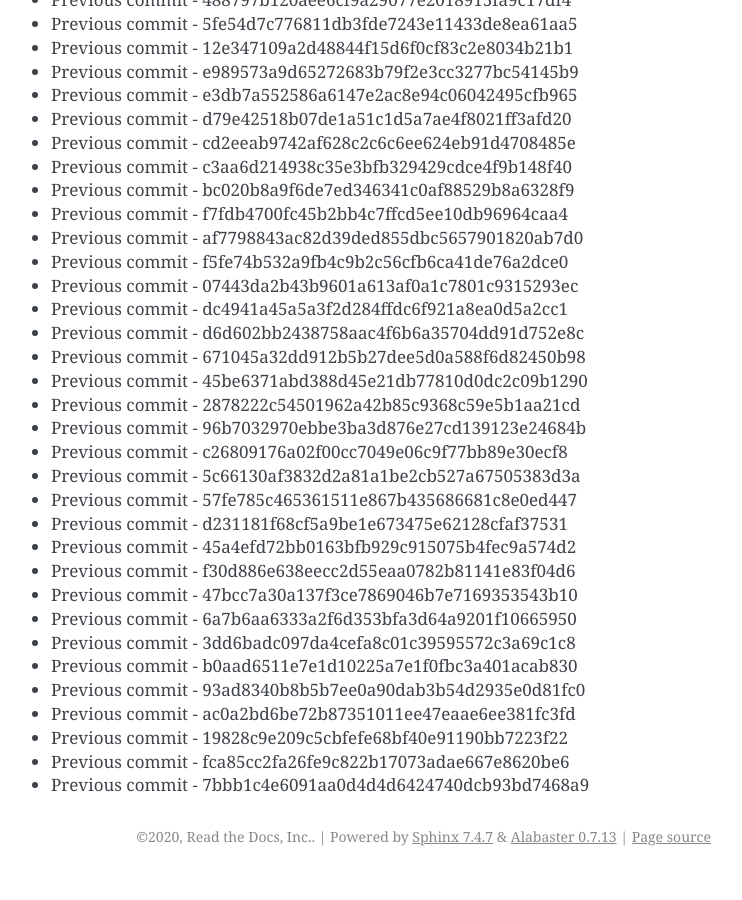
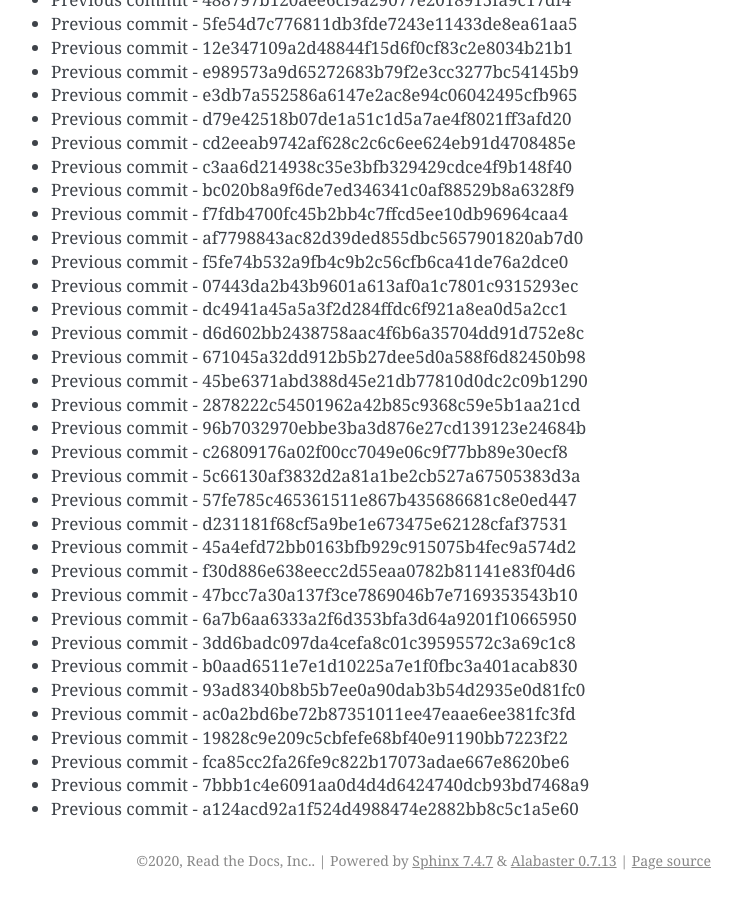
Before and after one commit to readthedocs/rtd-git-stresstest, a Sphinx documentation site: the page built from docs/updates.rst, in a window 1280 px wide and 900 px high, scrolled down 75449 px. Shown: the whole window, without its empty margins (399-1141 px from the left). Built offline with Sphinx 7.4.7, drawn with Linux system fonts in a browser that asks for light colours; before the commit the page ends 76325 px from its top, so only the background shows below that.

Commit message:
Generating commit from previous: a124acd92a1f524d4988474e2882bb8c5c1a5e60

```diff
--- a/docs/updates.rst
+++ b/docs/updates.rst
@@ -3202,3 +3202,4 @@ It can be tested for any performance characteristics.
 * Previous commit - 19828c9e209c5cbfefe68bf40e91190bb7223f22
 * Previous commit - fca85cc2fa26fe9c822b17073adae667e8620be6
 * Previous commit - 7bbb1c4e6091aa0d4d4d6424740dcb93bd7468a9
+* Previous commit - a124acd92a1f524d4988474e2882bb8c5c1a5e60
```
